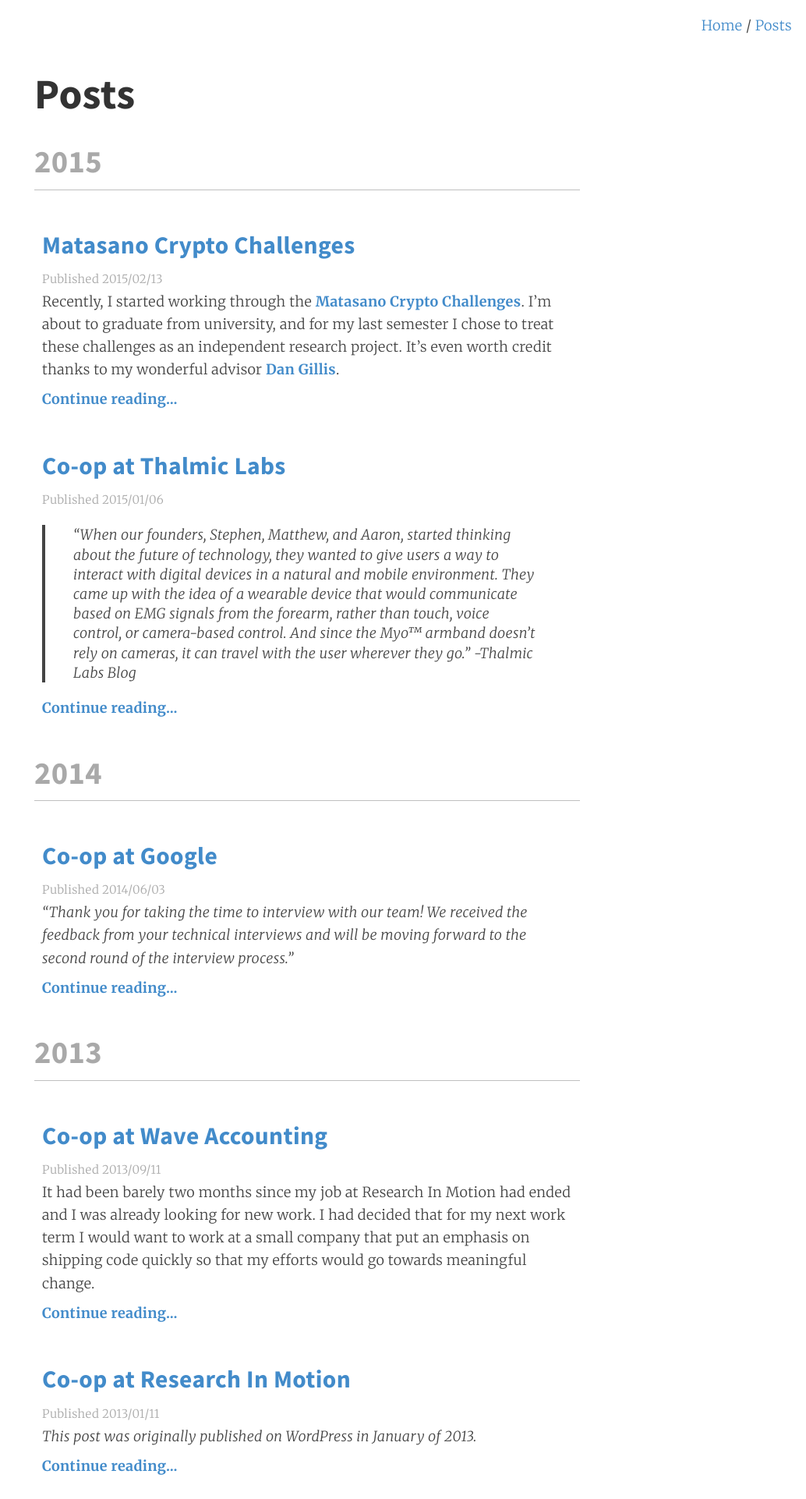
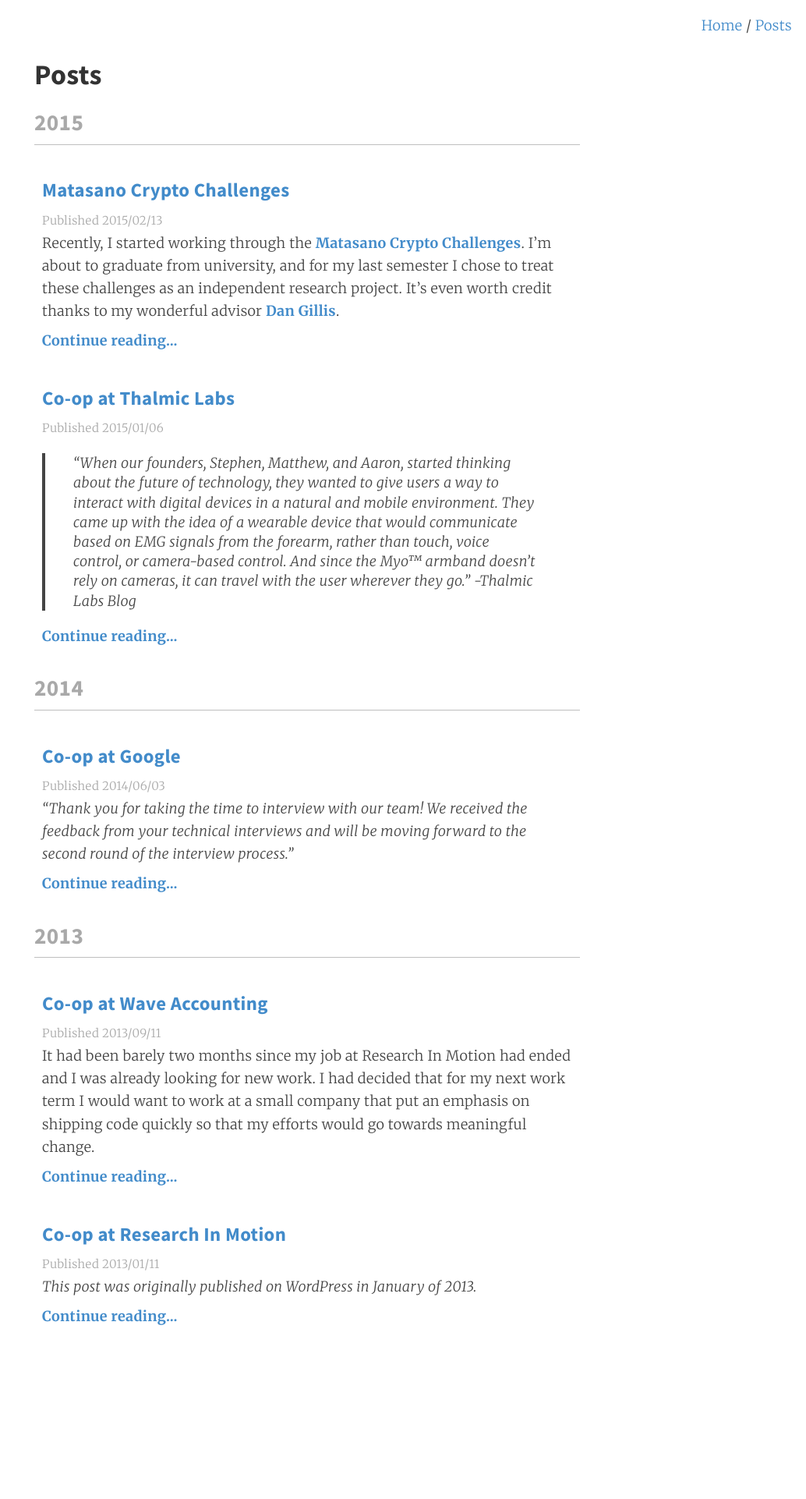
Before and after one commit to ryanwilsonperkin/ryanwilsonperkin.com, a Jekyll site: the page built from posts/index.html, in a window 1280 px wide. Shown: the whole page at 78% size, without its empty margins (246-1280 px from the left). Built offline with Jekyll 4.4.1, drawn with Linux system fonts in a browser that asks for light colours; Markdown is read by kramdown in place of the engine named in the settings; after the commit the page ends 1730 px from its top, so only the background shows below that.

Commit message:
Consistent em sizes for headers.

```diff
--- a/css/main.css
+++ b/css/main.css
@@ -18,11 +18,28 @@
   margin-bottom: 0.25em;
 }
 
+h1 {
+  font-size: 2em;
+}
+
+h2 {
+  font-size: 1.625em;
+}
+
+h3 {
+  font-size: 1.375em;
+}
+
+h4 {
+  font-size: 1.125em;
+}
+
 blockquote {
   margin-left: 0em;
   border-left: 0.25em solid;
   padding-left: 2em;
   font-style: italic;
+  font-size: 1em;
 }
 
 a {
@@ -54,6 +71,10 @@
 section {
   max-width: 700px;
   margin: 0 auto;
+}
+
+.title {
+  font-size: 2.5em;
 }
 
 .post {
@@ -136,27 +157,21 @@
 /* Large breakpoint - Desktop */
 @media only screen and (min-width: 769px) {
   .title {
-    font-size: 3.5em;
     line-height: 1.05em;
   }
   h1 {
-    font-size: 3em;
     line-height: 1.05em;
   }
   h2 {
-    font-size: 2.25em;
     line-height: 1.25em;
   }
   h3 {
-    font-size: 1.75em;
     line-height: 1.25em;
   }
   h4 {
-    font-size: 1.25em;
     line-height: 1.22em;
   }
   blockquote {
-    font-size: 1em;
     line-height: 1.4em;
   }
 }
@@ -164,27 +179,21 @@
 /* Medium breakpoint - Tablet */
 @media only screen and (min-width: 481px) and (max-width: 768px) {
   .title {
-    font-size: 3em;
     line-height: 1.125em;
   }
   h1 {
-    font-size: 2.5em;
     line-height: 1.125em;
   }
   h2 {
-    font-size: 2em;
     line-height: 1.25em;
   }
   h3 {
-    font-size: 1.5em;
     line-height: 1.25em;
   }
   h4 {
-    font-size: 1.125em;
     line-height: 1.2222em;
   }
   blockquote {
-    font-size: 1em;
     line-height: 1.4em;
   }
 }
@@ -192,27 +201,21 @@
 /* Small breakpoint - Phone */
 @media only screen and (max-width: 480px) {
   .title {
-    font-size: 2.5em;
     line-height: 1.25em;
   }
   h1 {
-    font-size: 2em;
     line-height: 1.25em;
   }
   h2 {
-    font-size: 1.625em;
     line-height: 1.1538em;
   }
   h3 {
-    font-size: 1.375em;
     line-height: 1.1363em;
   }
   h4 {
-    font-size: 1.125em;
     line-height: 1.1111em;
   }
   blockquote {
-    font-size: 1em;
     line-height: 1.4em;
   }
 }
```
